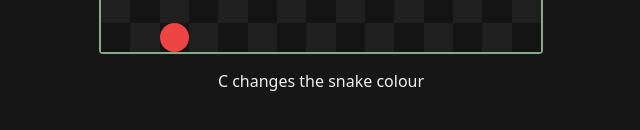
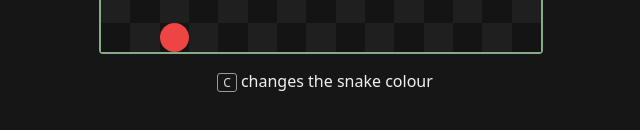
Before and after one commit to mariusachim/awesomeProject1, a React (Vite) app: page / in a window 1280 px wide. Shown: the part 632-762 px from the top of the page, without its empty margins (319-959 px from the left). Built offline with nearby package versions, Linux system fonts and the light colour scheme.

Commit message:
feat(#303): show the c key hint as a key badge

```diff
--- a/src/App.tsx
+++ b/src/App.tsx
@@ -690,7 +690,12 @@ export default function App() {
           </div>
         )}
       </div>
-      <p className="help hint-keys">C changes the snake colour</p>
+      <p className="help hint-keys">
+        <span className="sr-only">C changes the snake colour</span>
+        <span aria-hidden="true">
+          <kbd>C</kbd> changes the snake colour
+        </span>
+      </p>
       <div className="messages">
         {ready && (
           <p role="status" className="sr-only">
```
Also changed, not shown: 1 other file (tests, documents, lock files or other folders).
